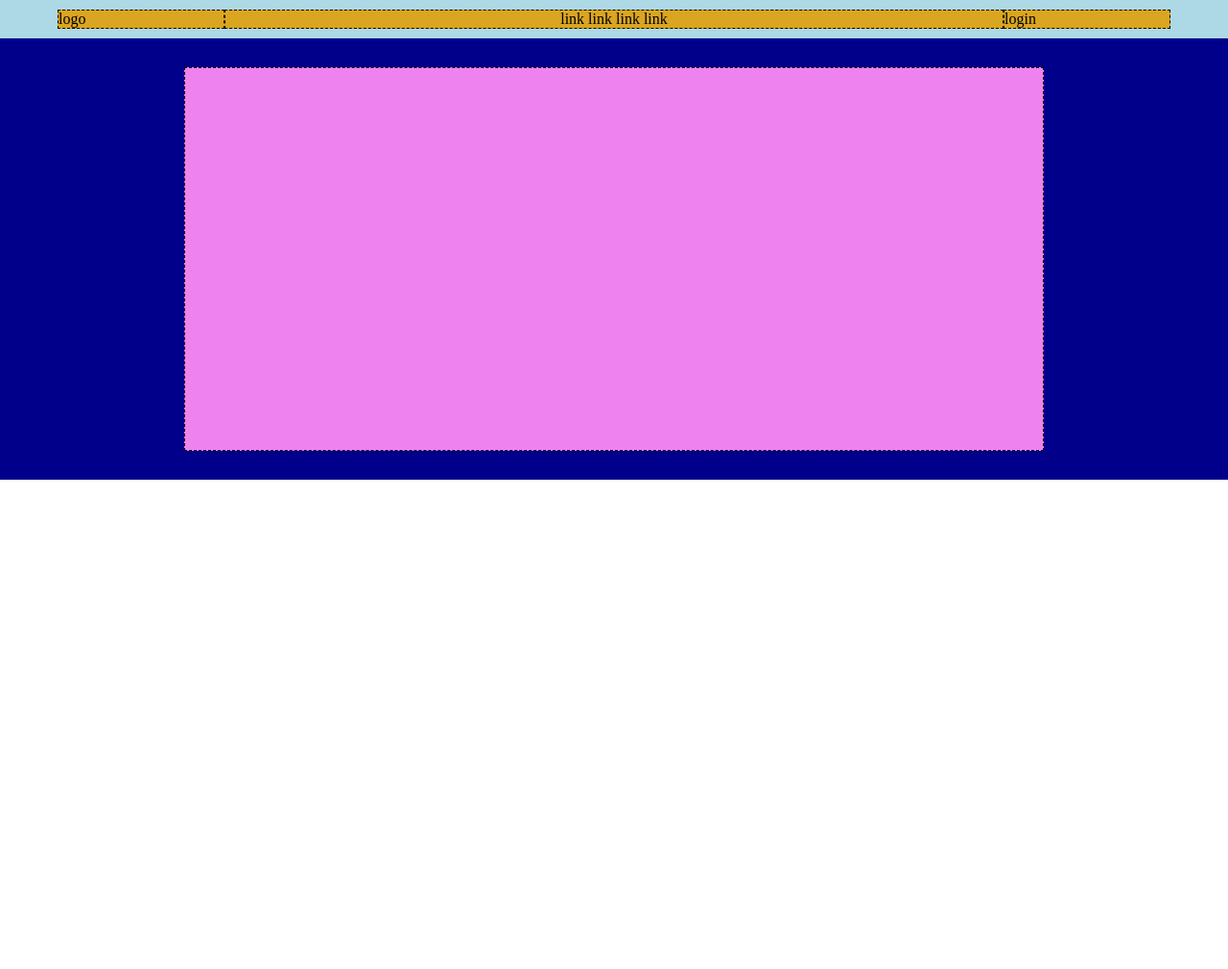
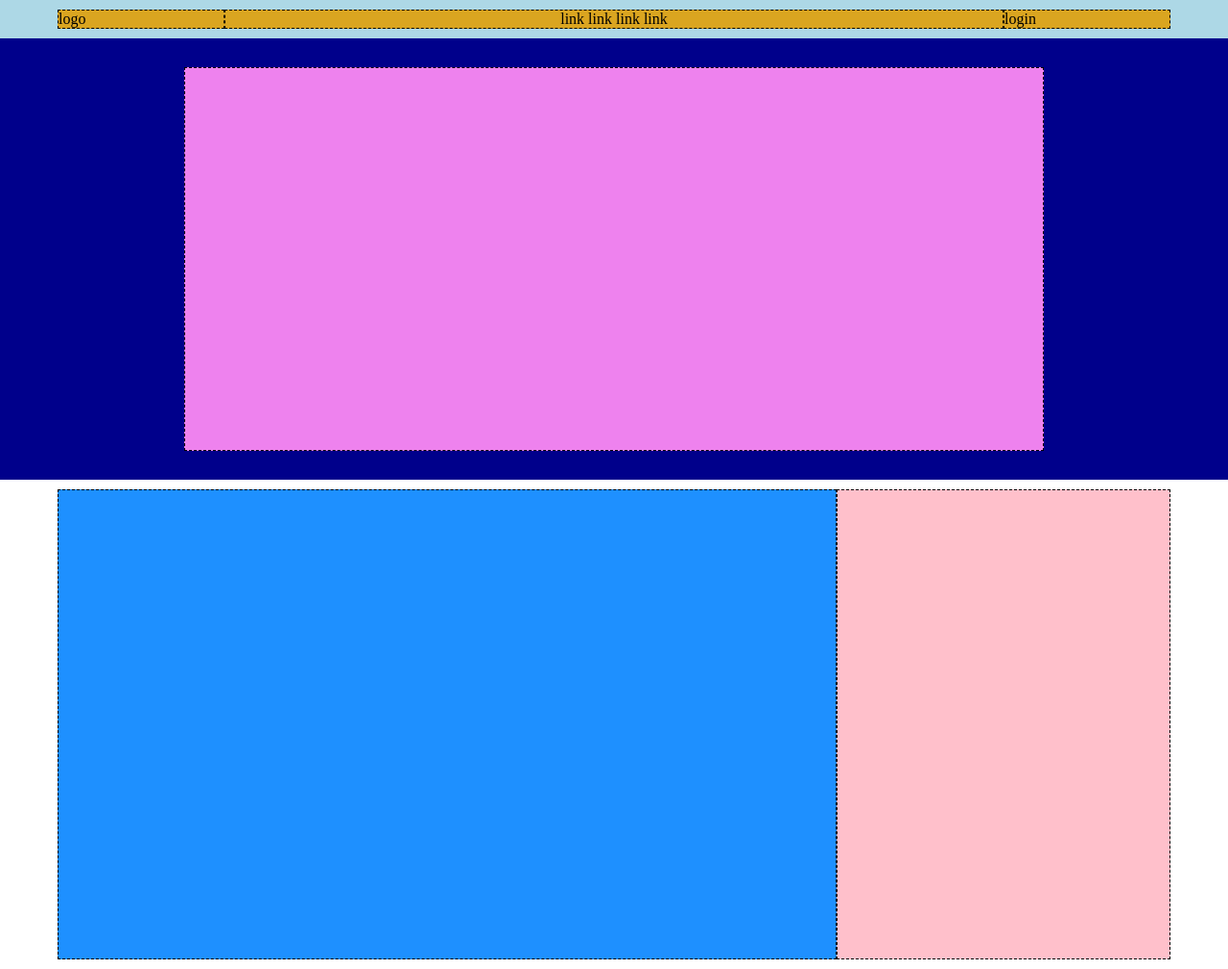
Before and after one commit to Francesco-Rianna/htmlcss-struttura-discord, a plain HTML site: page index.html in a window 1280 px wide. Shown: the whole page at 96% size. Before the commit the page ends 800 px from the top, so only its background shows below. Drawn offline with Linux system fonts and the light colour scheme.

Commit message:
feat: added first block in main

```diff
--- a/index.html
+++ b/index.html
@@ -36,6 +36,30 @@
         <!--section2 -->
     </header>
 
+    <main>
+        <!-- first block -->
+        <div class="container">
+            <section class="section-1">
+                <div class="box-70"></div>
+                <div class="box-30"></div>
+            </section>
+        </div>
+        <!--/first block -->
+
+
+
+
+
+
+
+
+
+
+
+
+
+    </main>
+
 
 
 
--- a/style.css
+++ b/style.css
@@ -39,6 +39,19 @@
     background-color: #ee82ee;
 }
 
+.box-70 {
+    width: 70%;
+    min-height: 490px;
+    background-color: #1e90ff;
+}
+
+.box-30 {
+    width: 30%;
+    min-height: 490px;
+    background-color: #ffc0cb;
+
+}
+
 
 
 /*-------------------
@@ -71,3 +84,7 @@
 section>div {
     border: 1px dashed black;
 }
+
+/*-------------------
+    MAIN
+-------------------*/
```
